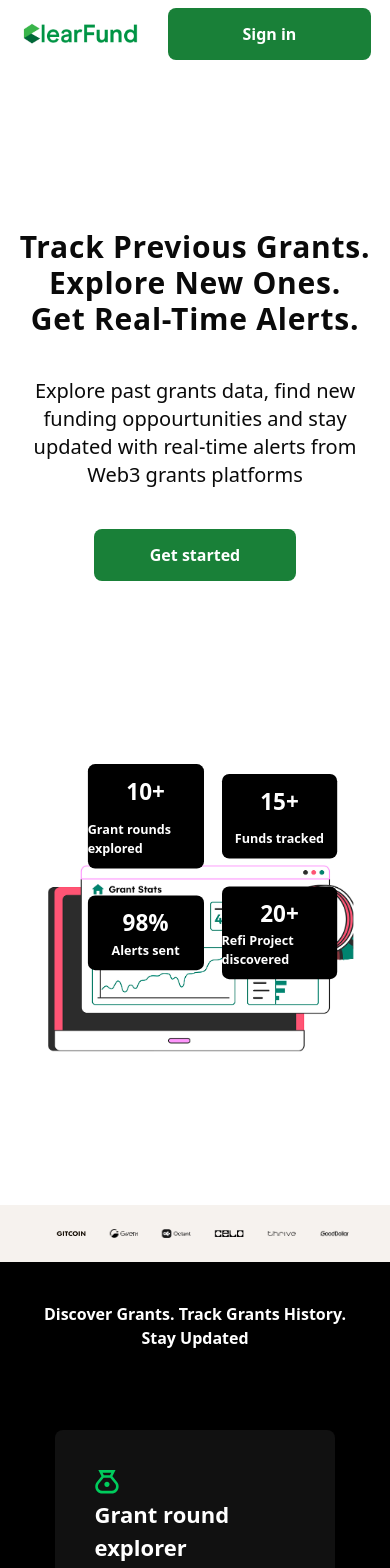
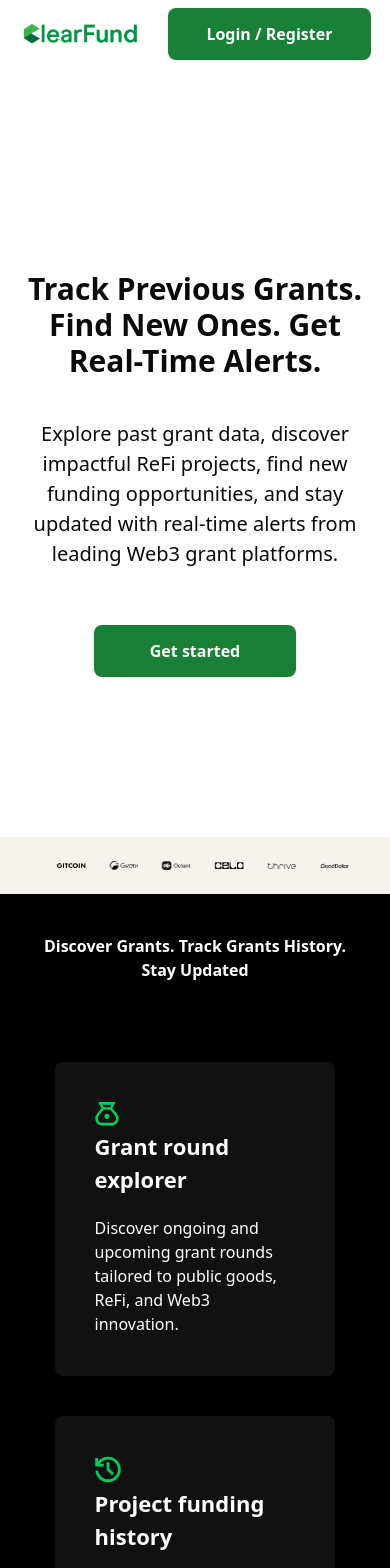
Before and after one commit to LighthouseL2/Clearfund, a Next.js app: page / in a window 390 px wide. Shown: the top 1568 px of the page. Built offline with nearby package versions, Linux system fonts and the light colour scheme.

Commit message:
made changes on the footer

```diff
--- a/src/components/LoginForm.js
+++ b/src/components/LoginForm.js
@@ -41,7 +41,6 @@ const LoginForm = ({open, setOpen }) => {
 
         setErrors(newErrors)
         console.log(Object.keys(newErrors).length  === 0);
-        Object.keys(newErrors).length  === 0 ? setDisabled(false) : setDisabled(true)
         return Object.keys(newErrors).length  === 0
     }
 
@@ -100,7 +99,7 @@ const LoginForm = ({open, setOpen }) => {
 
                     <div className='border-b border-black/50 w-full mb-2'>
                         <label htmlFor="email" className='opacity-60 text-[12px]'>Email</label>
-                        <input type="text" className='w-full outline-none'
+                        <input type="text" className='w-full outline-none text-[12px] text-black/50'
                             value={formData.email}
                             onChange={(e) => setFormdata({...formData, email: e.target.value})}
                         />
@@ -108,7 +107,7 @@ const LoginForm = ({open, setOpen }) => {
 
                     <div className='border-b  border-black/50 w-full relative'>
                         <label htmlFor="password" className='opacity-60 text-[12px] block'>Password</label>
-                        <input type={`${showPassword ? "text" : "password"}`} className='w-[90%] py-2 outline-none text-[12px]'
+                        <input type={`${showPassword ? "text" : "password"}`} className='w-[90%] py-2 outline-none text-[12px] text-black/50'
                             value={formData.password}
                             onChange={(e) => {
                                 setFormdata({...formData, password: e.target.value})
@@ -134,12 +133,12 @@ const LoginForm = ({open, setOpen }) => {
                     <p className='text-[#FF3B30] mt-3 text-[14px] w-[298px]'> Incorrect email or password, please try again.</p>
                 }
 
-                <DialogFooter className={`w-full text-center ${!errors ? "mt-10" : "mt-0"}`}>
+                <DialogFooter className={`w-full text-center ${errors ? "mt-0" : "mt-5"}`}>
                     <div className='w-full space-y-4'>
                         <Button type={"submit"}  className={`w-full block text-white bg-[#198038] hover:bg-black  text-[16px] h-12`}
                             onClick={() => handleSubmit()}
                         >Continue</Button>
-                        <p className='text-[14px] text-black/50'>By logging in I agree to the <a href=""><span className='text-[#007AFF]'>Terms </span>& <span className='text-[#007AFF]'>Privacy Policy</span></a></p>
+                        <p className='text-[13px] text-black/50'>By logging in I agree to the <Link href='/terms' className='text-[#007AFF]'>Terms </Link>& <Link href='/privacy-policy' className='text-[#007AFF]'>Privacy Policy</Link></p>
                     </div>
                 </DialogFooter>
             </DialogContent>
--- a/src/components/ResetPassword.js
+++ b/src/components/ResetPassword.js
@@ -18,13 +18,13 @@ const ResetPassword = ({open, setOpen}) => {
                     <DialogTitle className={"text-[16px] text-black/50 font-bold"}>Reset your password</DialogTitle>
 
 
-                    <DialogDescription className={"text-[12px] text-black/50"}>
+                    <DialogDescription className={"text-[12px] text-black/50 mt-1"}>
                         Enter your email and we will send you a password reset link
                     </DialogDescription>
 
 
                   </DialogHeader>
-                  <div className='space-y-5 mt-5'>
+                  <div className='mt-5'>
 
 
                     <div className='border-b border-black w-full space-y-2'>
--- a/src/components/hero.jsx
+++ b/src/components/hero.jsx
@@ -17,16 +17,17 @@ const HeroSection = ({open, setOpen}) => {
 //   const [reset, setReset] = useState(false)
 
   return (
-    <div className="px-[5%] h-[80vh] flex justify-center items-center md:w-[85%] mx-auto text-center flex-col space-y-10">
-        <h1 className="capitalize text-3xl md:text-[64px] font-semibold tracking-wide ">Track Previous grants. explore new ones. get real-time Alerts.</h1>
-        <p className="text-xl md:w-[60%]">
-            Explore past grants data, find new funding oppourtunities and stay updated with real-time
-            alerts from Web3 grants platforms
+    <div className="px-[5%]  flex justify-center items-center md:w-[85%] mx-auto text-center flex-col">
+        <h1 className="capitalize mt-[203.5px] text-3xl md:text-[64px] mb-10 font-bold">Track Previous Grants. Find New Ones. Get Real-Time Alerts.</h1>
+        <p className="text-[20px] md:w-[75%]  mb-14">
+            Explore past grant data, discover impactful ReFi projects, find
+            new funding opportunities, and stay updated with real-time alerts
+            from leading Web3 grant platforms.
         </p>
 
 
         <Link href="/?route=login"
-          className="w-[202.19px] flex items-center justify-center font-semibold hover:bg-black bg-[#198038] text-white text-[16px] h-[52px] px-8 rounded-md" onClick={() => setOpen(!open)}>
+          className="w-[202.19px] mb-30 flex items-center justify-center font-semibold hover:bg-black bg-[#198038] text-white text-[16px] h-[52px] px-8 rounded-md" onClick={() => setOpen(!open)}>
             Get started
         </Link>
 
--- a/src/components/navHeader.jsx
+++ b/src/components/navHeader.jsx
@@ -1,14 +1,6 @@
 "use client"
 
 
-import {
-  DropdownMenu,
-  DropdownMenuContent,
-  DropdownMenuItem,
-  DropdownMenuTrigger,
-  DropdownMenuSeparator
-} from "@/components/ui/dropdown-menu"
-import { ChevronDown } from "lucide-react"
 import Link from "next/link"
 
 
@@ -16,48 +8,19 @@ const NavHeader = ({toggle, setToggle}) => {
   return (
     <nav className="px-[5%] flex justify-between items-center h-[8vh] sticky top-0 z-50 bg-white ">
         <div className="md:w-[155px] w-[120px] relative flex items-center">
-          {/* <Image
-            src={"/projectLogo.png"}
-            fill
-            alt="logo"
-            className="w-full h-auto"
-          /> */}
           <Link href="/"><img src="/projectLogo.png" alt="logo" /></Link>
         </div>
 
         <ul className="md:flex w-[45%] gap-10 hidden items-center">
-            <li className="relative text-[16px]">
-              {/* <DropdownMenu>
-                <DropdownMenuTrigger className="outline-none">
-                    <div className="flex items-center justify-center group gap-2">
-                      <span className="text-[16px]">Features</span> <ChevronDown className="group-hover:rotate-180 transition-all"/>
-                    </div>
-                </DropdownMenuTrigger>
-                <DropdownMenuContent className={"mt-3"}>
-                  <DropdownMenuItem>
-                    Profile
-                  </DropdownMenuItem>
-                  <DropdownMenuItem>
-                    Profile
-                  </DropdownMenuItem>
-                  <DropdownMenuItem>
-                    Profile
-                  </DropdownMenuItem>
-                  <DropdownMenuItem>
-                    Profile
-                  </DropdownMenuItem>
-                </DropdownMenuContent>
-              </DropdownMenu> */}
-              <Link href={"/"}>Github</Link>
-            </li>
-            <li className="text-[16px]"><Link href={"/"}>About</Link></li>
+            <li className="text-[16px]"><Link href={"https://github.com/LighthouseL2/Clearfund"}>Github</Link></li>
+            <li className="text-[16px]"><Link href={"/about"}>About</Link></li>
             <li className="text-[16px]"><Link href={"/"}>Blog</Link></li>
         </ul>
 
 
         <Link href="/?route=login"
           className="w-[202.19px] flex items-center justify-center font-semibold hover:bg-black bg-[#198038] text-white text-[16px] h-[52px] px-8 rounded-md" onClick={() => setToggle(!toggle)}>
-            Sign in
+            Login / Register
         </Link>
 
     </nav>
--- a/src/components/stats.jsx
+++ b/src/components/stats.jsx
@@ -5,35 +5,7 @@ import Image from "next/image";
 const StatSection = () => {
   return (
     <div className="flex justify-center items-center overflow-hidden scale-90">
-        <div className="px-[5%] h-[50vh] lg:h-[90vh] relative w-full flex  flex-col gap-10">
-            <div className="md:w-2/3  h-full relative ">
-                <Image
-                    fill
-                    src={"/statImg.png"}
-                    alt=""
-                    className="object-contain top-0"
-                />
-            </div>
-            <div className="flex flex-wrap md:w-2/3 lg:w-2/3 items-center justify-center
-                text-white absolute gap-5   md:top-[13%] lg:h-[45vh] md:-right-10 lg:top-[22%] lg:-right-20 w-full">
-                <div className="w-[33%] space-y-3 bg-black py-3 rounded-md right-1/2 lg:h-40  flex flex-col items-center justify-center">
-                    <h2 className="font-semibold text-[25px]  lg:text-[45px]">10+</h2>
-                    <p className="font-semibold text-[14px] lg:text-[16px]">Grant rounds explored</p>
-                </div>
-                <div className="w-[33%] space-y-3 py-3 bg-black rounded-md lg:h-40 flex flex-col items-center justify-center">
-                    <h2 className="font-semibold  lg:text-[45px] text-[25px]">15+</h2>
-                    <p className="font-semibold lg:text-[16px] text-[14px]">Funds tracked</p>
-                </div>
-                <div className="flex items-center py-3 justify-center flex-col w-[33%] bg-black rounded-md lg:h-40">
-                    <h2 className="text-[25px] lg:text-[45px] font-semibold ">98%</h2>
-                    <p className="font-semibold text-[14px] lg:text-[16px]">Alerts sent</p>
-                </div>
-                <div className="flex items-center py-3 justify-center flex-col w-[33%] bg-black rounded-md lg:h-40">
-                    <h2 className="text-[25px] lg:text-[45px] font-extrabold ">20+</h2>
-                    <p className="font-semibold lg:text-[16px] text-[14px]">Refi Project discovered</p>
-                </div>
-            </div>
-    </div>
+
     </div>
   )
 }
```
Also changed, not shown: src/components/Footer.jsx (+13 -9 lines), src/components/SignupForm.js (+5 -5 lines).
